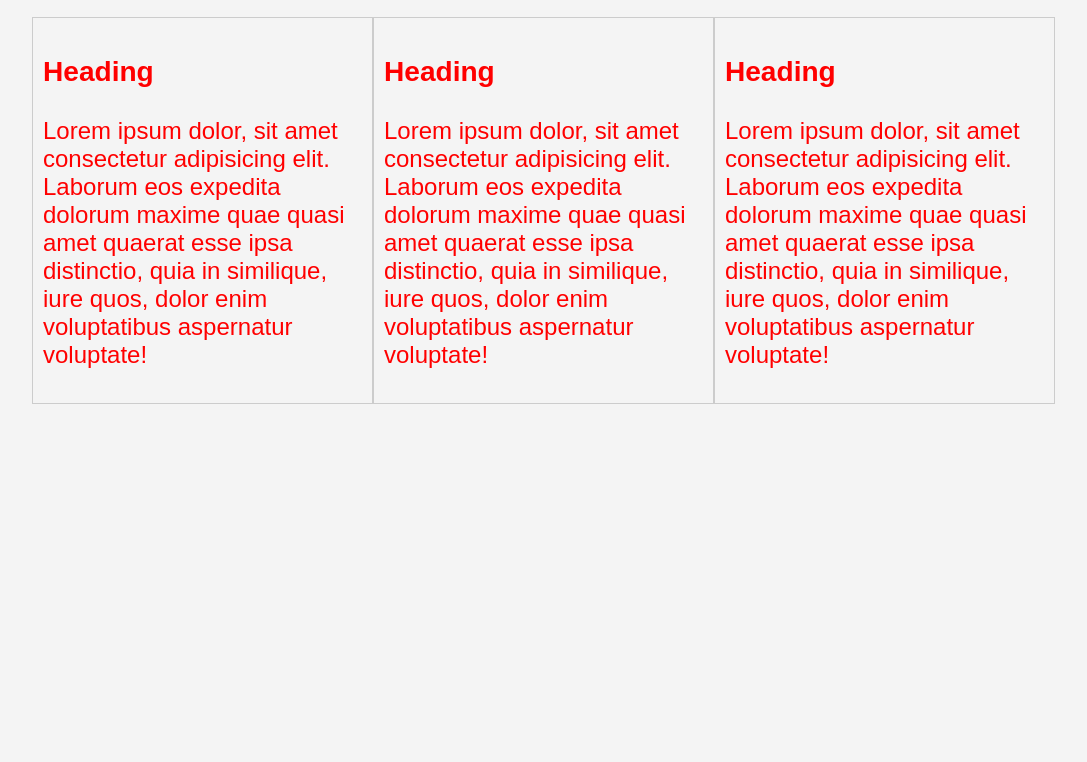
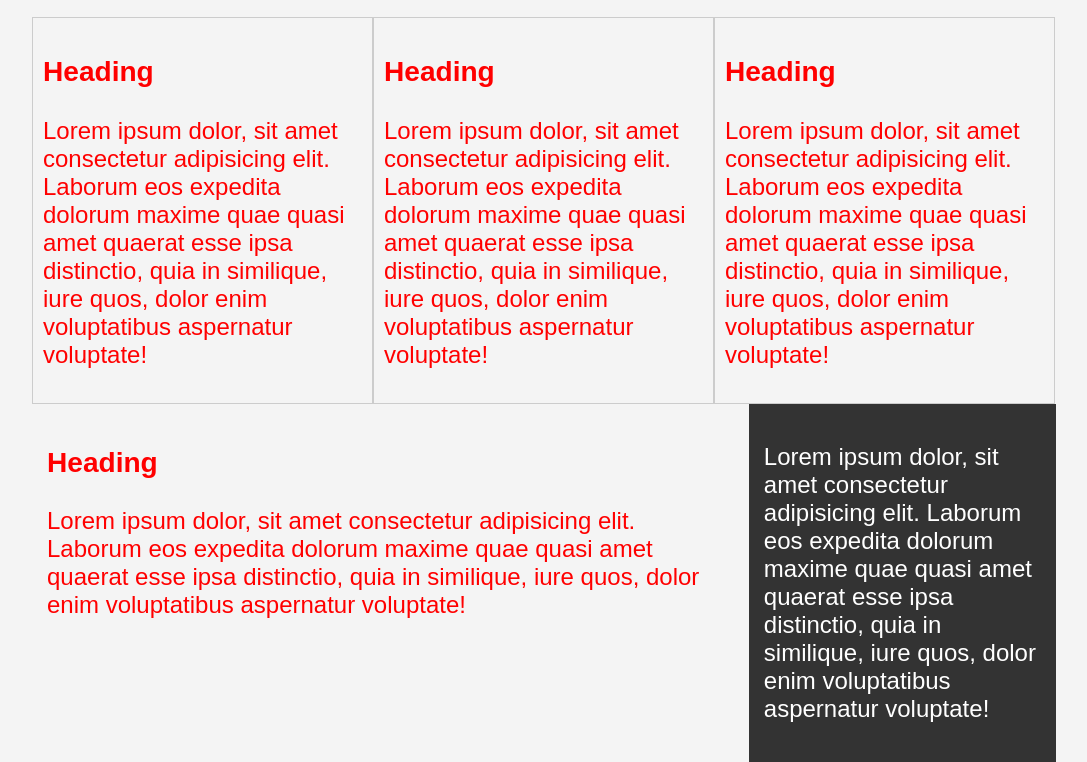
Before and after one commit to SicarioVT/First-Github-Project, a plain HTML site: page index.html in a window 1280 px wide. Shown: the part 1195-1957 px from the top of the page, without its empty margins (96-1183 px from the left). Before the commit the page ends 1599 px from the top, so only its background shows below. Drawn offline with Linux system fonts and the light colour scheme.

Commit message:
add sidebar and main-block IDs

```diff
--- a/css/styles.css
+++ b/css/styles.css
@@ -16,6 +16,9 @@ body {
     color: #fff;
 }
 
+.clr{
+    clear:both;
+}
 .container{
     width: 80%;
     margin:auto;
@@ -98,5 +101,21 @@ a:active{
     border: 1px solid #ccc;
     padding: 10px;
     box-sizing: border-box;
+}
+
+#main-block{
+    float: left;
+    width: 70%;
+    padding: 15px;
+    box-sizing: border-box;
+}
+
+#sidebar{
+    float: right;
+    width: 30%;
+    background-color: #333;
+    color: #fff;
+    padding: 15px;
+    box-sizing: border-box;
 
 }
--- a/index.html
+++ b/index.html
@@ -64,6 +64,18 @@
                 Lorem ipsum dolor, sit amet consectetur adipisicing elit. Laborum eos expedita dolorum maxime quae quasi amet quaerat esse ipsa distinctio, quia in similique, iure quos, dolor enim voluptatibus aspernatur voluptate!
             </p>
         </div>
+        <div class="clr"></div>
+        <div id="main-block">
+            <h3>Heading</h3>
+            <p>
+                Lorem ipsum dolor, sit amet consectetur adipisicing elit. Laborum eos expedita dolorum maxime quae quasi amet quaerat esse ipsa distinctio, quia in similique, iure quos, dolor enim voluptatibus aspernatur voluptate!
+            </p>
+        </div>
+        <div id="sidebar">
+            <p>
+                Lorem ipsum dolor, sit amet consectetur adipisicing elit. Laborum eos expedita dolorum maxime quae quasi amet quaerat esse ipsa distinctio, quia in similique, iure quos, dolor enim voluptatibus aspernatur voluptate!
+            </p>
+        </div>
     </div>
 </body>
 
```
